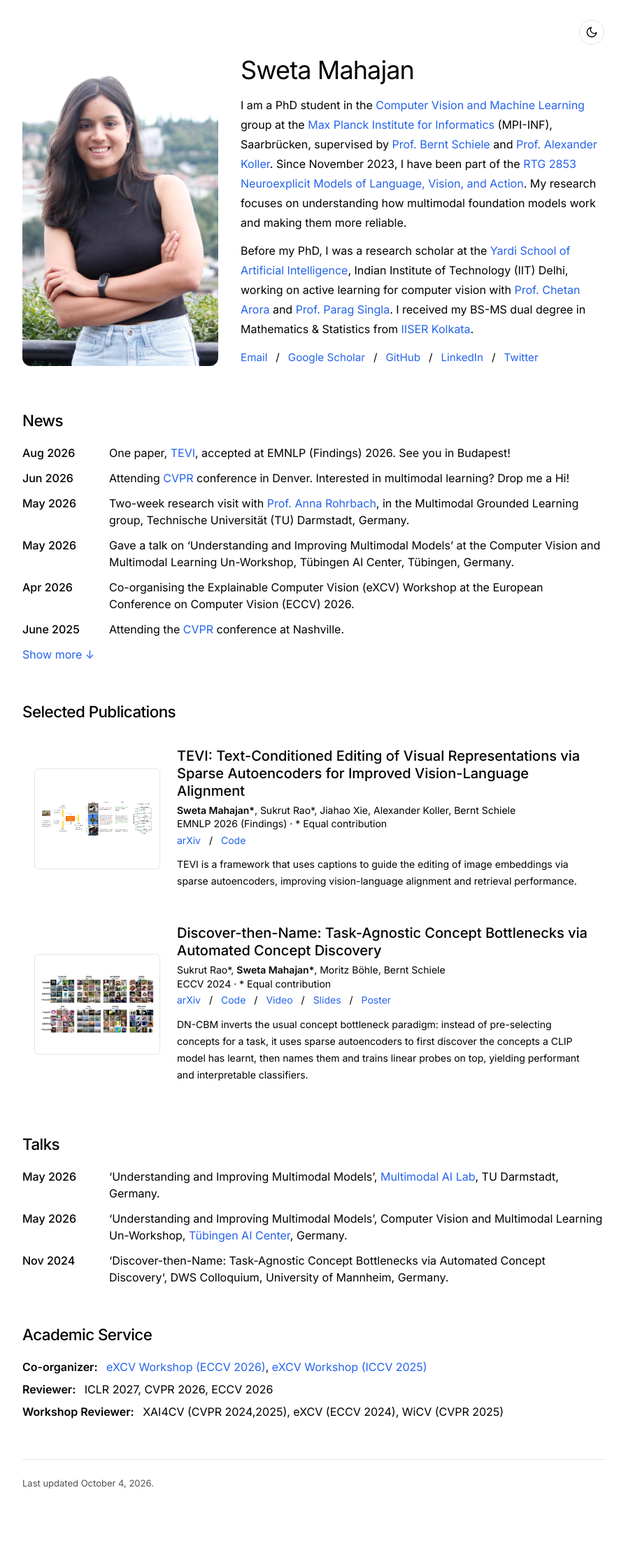
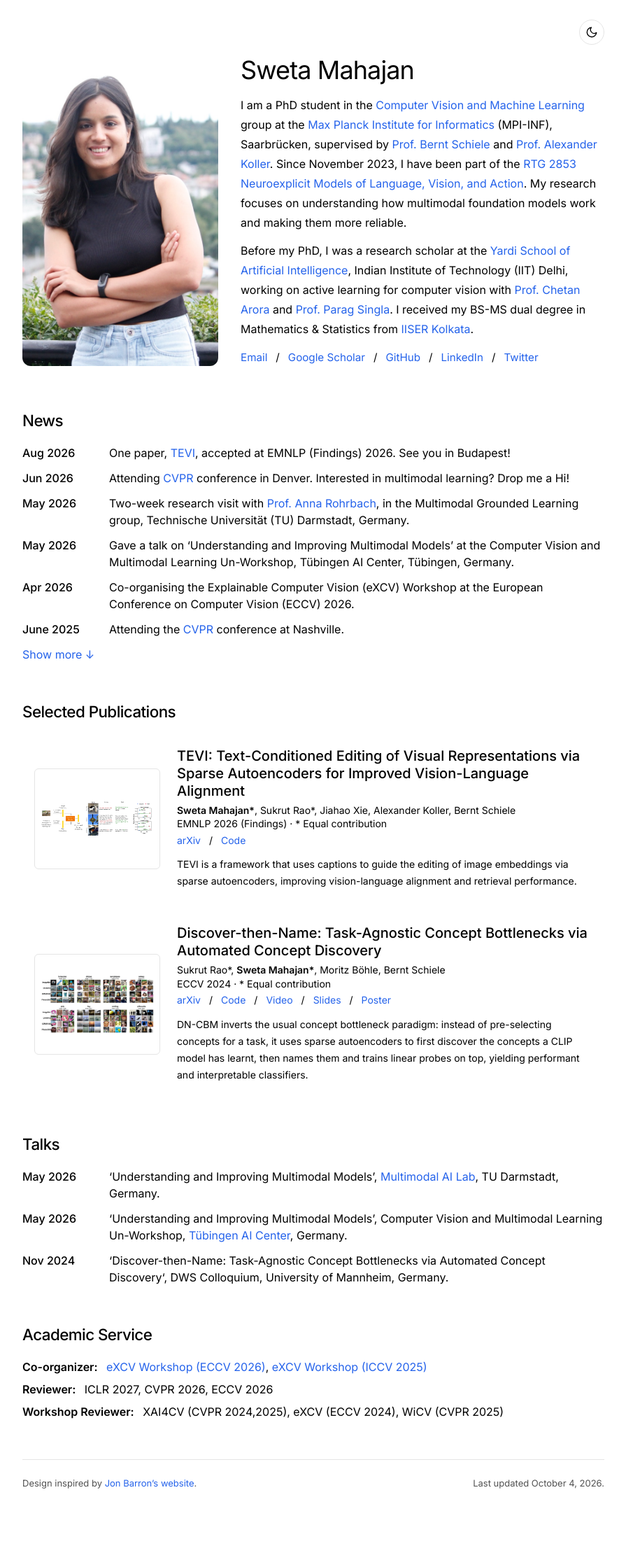
Before and after one commit to SwetaMahajan/swetamahajan.github.io, a Jekyll site: the page built from index.html, in a window 1280 px wide. Shown: the whole page at 70% size, without its empty margins (192-1087 px from the left). Built offline with Jekyll 4.4.1, drawn with Linux system fonts in a browser that asks for light colours.

Commit message:
Footer: design credit on the left, last updated on the right
Co-Authored-By: Claude Opus 5.5 <noreply@anthropic.com>

```diff
--- a/_data/profile.yml
+++ b/_data/profile.yml
@@ -36,4 +36,4 @@ links:
     url: https://twitter.com/swetamahajan1
 
 # Optional line at the bottom of the page (Markdown supported). Uncomment to show.
-# footer: Some text with a [link](https://example.com).
+footer: Design inspired by [Jon Barron's website](https://jonbarron.info/).
--- a/assets/css/main.css
+++ b/assets/css/main.css
@@ -329,12 +329,15 @@ a:focus-visible, button:focus-visible, summary:focus-visible {
 .footer {
   display: flex;
   flex-wrap: wrap;
-  gap: .25rem .5rem;
+  justify-content: space-between;   /* credit on the left, "Last updated" on the right */
+  gap: .25rem 1.5rem;
   padding-top: 1.5rem;
   border-top: 1px solid var(--border);
   color: var(--muted);
   font-size: .8125rem;
 }
+
+.footer-updated { margin-left: auto; }   /* stays right even without a credit line */
 
 /* ---------- Image zoom ---------- */
 .lightbox {
--- a/index.html
+++ b/index.html
@@ -31,6 +31,6 @@ layout: default
 {%- if profile.footer or site.show_last_updated %}
 <footer class="footer">
   {%- if profile.footer %}<span>{{ profile.footer | markdownify | remove: '<p>' | remove: '</p>' | strip }}</span>{% endif %}
-  {%- if site.show_last_updated %}<span>Last updated {{ site.time | date: "%B %-d, %Y" }}.</span>{% endif %}
+  {%- if site.show_last_updated %}<span class="footer-updated">Last updated {{ site.time | date: "%B %-d, %Y" }}.</span>{% endif %}
 </footer>
 {%- endif %}
```
